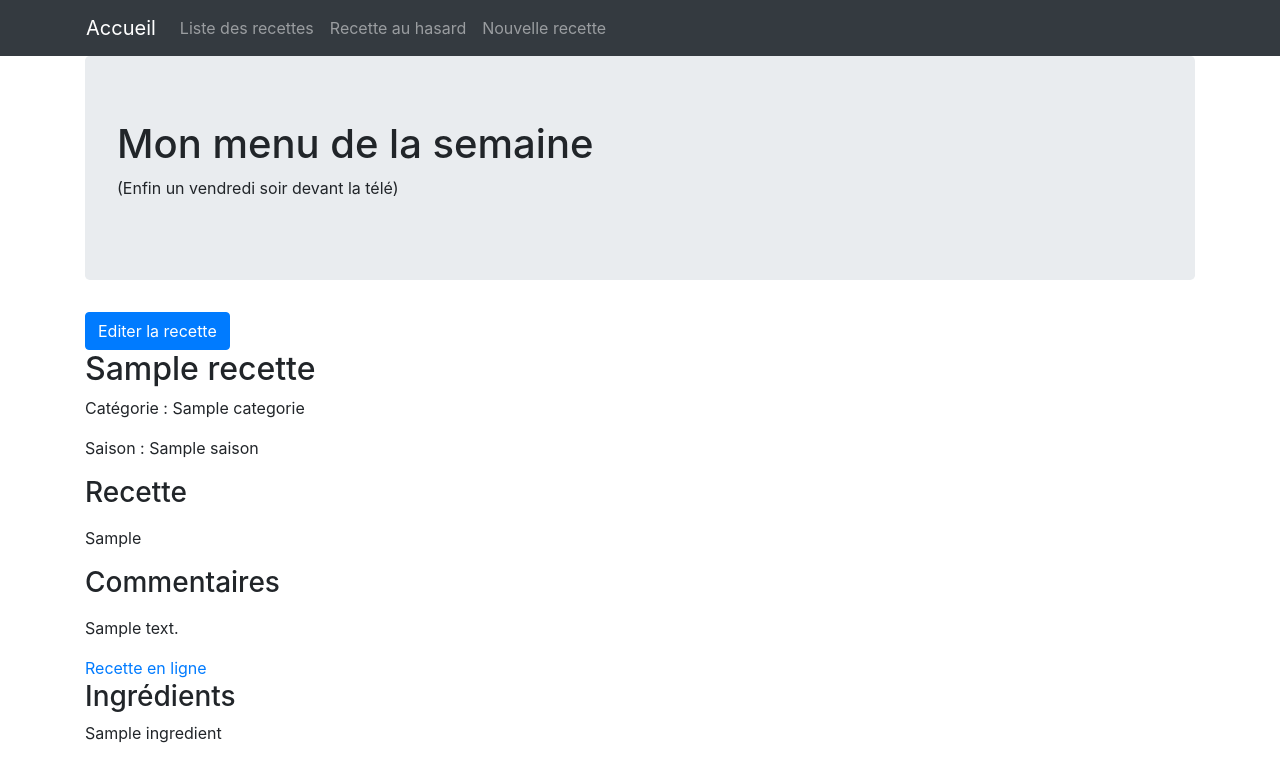
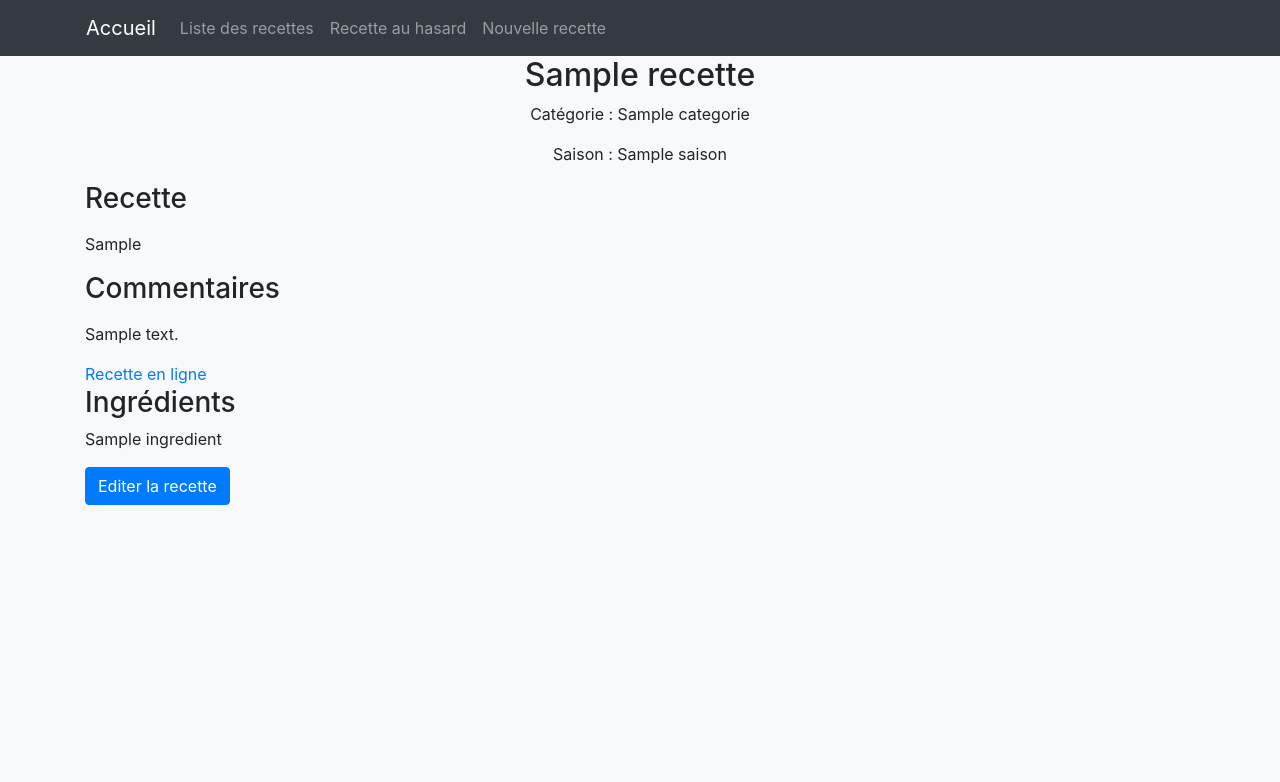
Before and after one commit to VincGit/menu_semaine, a Django app: page /menu/recette in a window 1280 px wide. Shown: the top 782 px of the page. Run offline with Django 3.2, Linux system fonts and the light colour scheme; tables that the repository leaves empty hold one stand-in row (values such as "Sample post"); some libraries are stand-ins or nearby versions.

Commit message:
various layout modifications

```diff
--- a/menu/models.py
+++ b/menu/models.py
@@ -59,7 +59,7 @@ class SelectionRecette(models.Model):
     categories = models.ManyToManyField('Categorie', verbose_name="Catégories", blank=True)
     saisons = models.ManyToManyField('Saison', blank=True, verbose_name="Saisons")
     ingredients = models.ManyToManyField('Ingredient', blank=True, verbose_name="Ingrédients")
-    invite_present = models.BooleanField(default=False, verbose_name="Invite_present")
+    invite_present = models.BooleanField(default=False, verbose_name="Invités")
 
 
 class ReferenceSaison(models.Model):
--- a/menu/templates/menu/detail_recette.html
+++ b/menu/templates/menu/detail_recette.html
@@ -1,13 +1,13 @@
 {% extends "base.html" %}
 {% block contenu %}
-        <a class="btn btn-primary" href="{% url "editer_recette" id %} role="button">Editer la recette</a>
-        <h2>{{ recette.nom }}</h2>
-        <p>Catégorie :
+
+        <h2 class="text-center">{{ recette.nom }}</h2>
+        <p class="text-center">Catégorie :
         {% for categorie in categories %}
             {{ categorie.nom }}{% if not forloop.last %}, {% endif %}
         {% endfor %}
         </p>
-        <p>Saison :
+        <p class="text-center">Saison :
 			{% for saison in saisons %}
             {{ saison.nom }}{% if not forloop.last %}, {% endif %}
             {% endfor %}
@@ -28,4 +28,5 @@
             {{ ingredient.nom}} </p>
         {% endfor %}
         </p>
+        <a class="btn btn-primary" href="{% url "editer_recette" id %} role="button">Editer la recette</a>
 {% endblock %}
--- a/templates/base.html
+++ b/templates/base.html
@@ -7,28 +7,22 @@
    <title>Mon generateur de menus</title>
 </head>
 
-<body>
+<body class="bg-light">
 	<div class="bg-dark">
 		<div class="container">
 			   <div class="row">
-				<nav class="col navbar navbar-expand-lg navbar-dark">
+				<nav class="col navbar navbar-expand-sm navbar-dark">
 						<a class="navbar-brand" href="{% url "accueil" %}">Accueil</a>
 						<ul class="navbar-nav">
-							<li class="nav-item"><a class="nav-link" href="{% url "liste_recette"%}">Liste des recettes</a></li>
+							<li class="nav-item"><a class="nav-link" href="{% url "liste_recette"%}">Liste des recettes	</a></li>
 							<li class="nav-item"><a class="nav-link" href="{% url "recette_aleatoire"%}">Recette au hasard</a></li>
 							<li class="nav-item"><a class="nav-link" href="{% url "entrer_recette"%}">Nouvelle recette</a></li>
 						</ul>
 				</nav>
-				</div>
 			</div>
-			</div>
-			<div class="container">
-			<div class="jumbotron">
-				<h1>Mon menu de la semaine</h1>
-				<p>(Enfin un vendredi soir devant la télé)</p>
-			 </div>
-	</div >
-	<div class="container">
+		</div>
+	</div>
+	<div class="container bg-light">
 		<div class="row">
 			<div class="col">
 				{% block contenu %}
```
